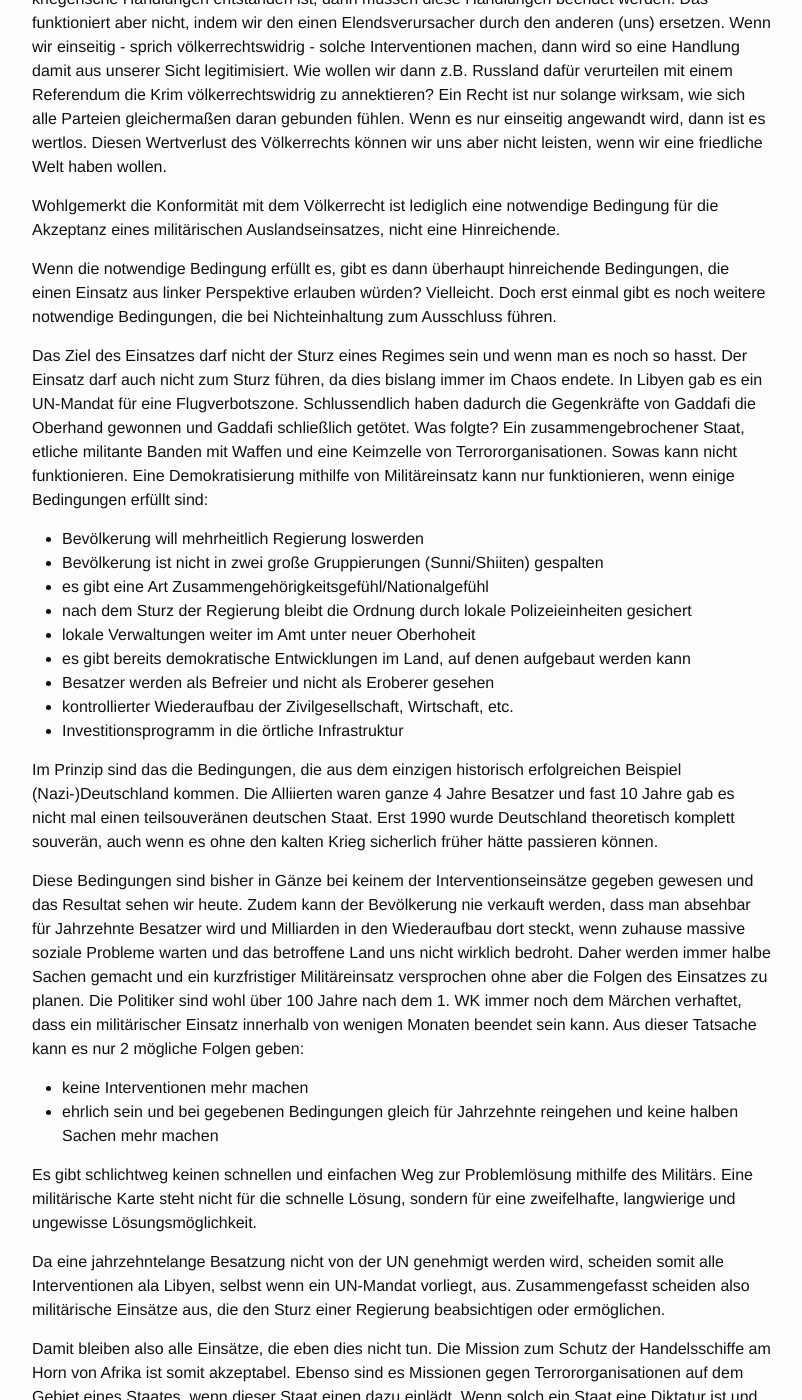
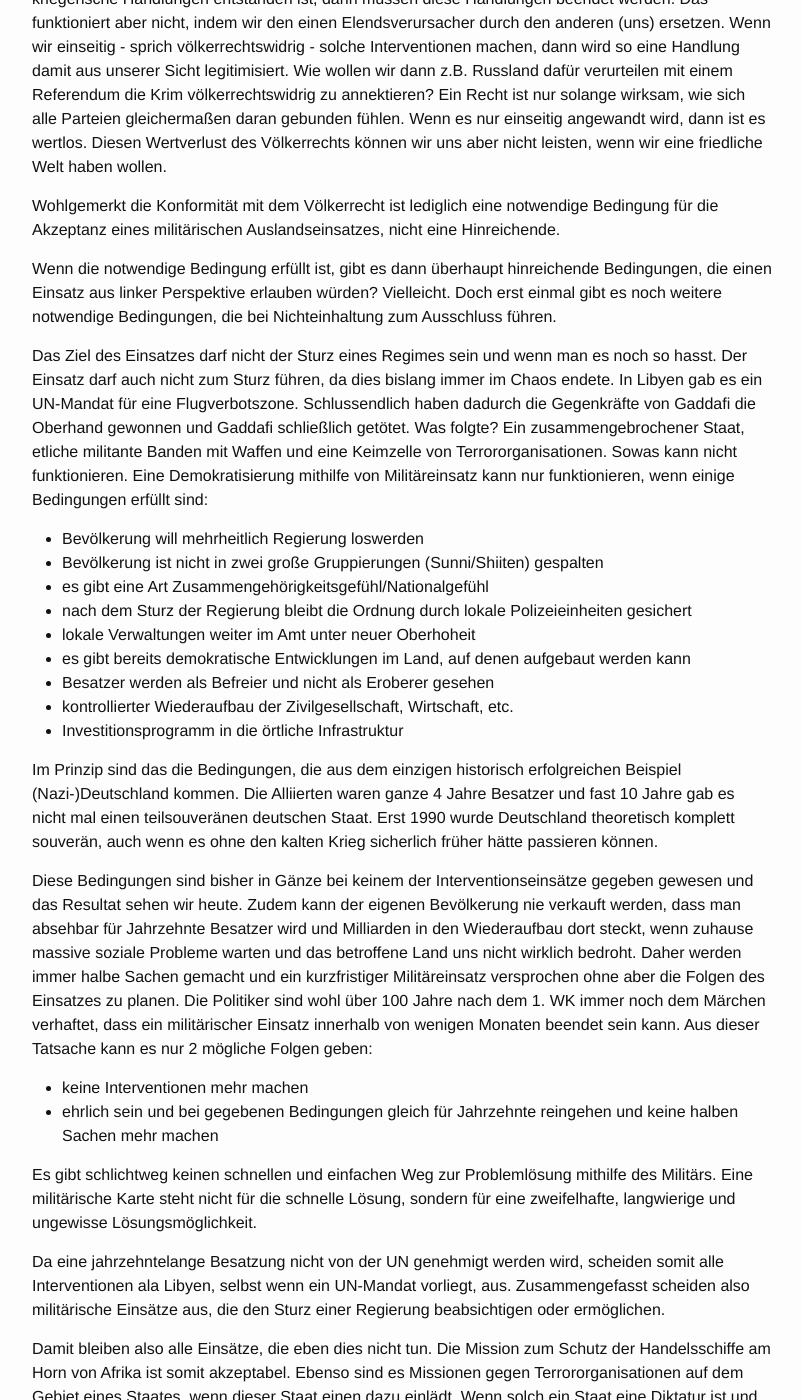
Before and after one commit to frmwrk123/frmwrk123.github.io, a Jekyll site: the page built from _posts/2016-08-08-bundeswehr-ja-nein-antwortsuche.markdown, in a window 1280 px wide and 1400 px high, scrolled down 3123 px. Shown: the whole window, without its empty margins (238-1040 px from the left). Built offline with Jekyll 4.4.1, drawn with Linux system fonts in a browser that asks for light colours.

Commit message:
Fixed typo
Signed-off-by: Jim Martens <github@2martens.de>

```diff
--- a/_posts/2016-08-08-bundeswehr-ja-nein-antwortsuche.markdown
+++ b/_posts/2016-08-08-bundeswehr-ja-nein-antwortsuche.markdown
@@ -165,7 +165,7 @@ Wohlgemerkt die Konformität mit dem Völkerrecht ist lediglich eine notwendige
 Bedingung für die Akzeptanz eines militärischen Auslandseinsatzes, nicht eine
 Hinreichende.
 
-Wenn die notwendige Bedingung erfüllt es, gibt es dann überhaupt hinreichende
+Wenn die notwendige Bedingung erfüllt ist, gibt es dann überhaupt hinreichende
 Bedingungen, die einen Einsatz aus linker Perspektive erlauben würden?
 Vielleicht. Doch erst einmal gibt es noch weitere notwendige Bedingungen,
 die bei Nichteinhaltung zum Ausschluss führen.
@@ -197,7 +197,7 @@ und fast 10 Jahre gab es nicht mal einen teilsouveränen deutschen Staat. Erst
 Krieg sicherlich früher hätte passieren können.
 
 Diese Bedingungen sind bisher in Gänze bei keinem der Interventionseinsätze gegeben
-gewesen und das Resultat sehen wir heute. Zudem kann der Bevölkerung nie verkauft
+gewesen und das Resultat sehen wir heute. Zudem kann der eigenen Bevölkerung nie verkauft
 werden, dass man absehbar für Jahrzehnte Besatzer wird und Milliarden in den Wiederaufbau
 dort steckt, wenn zuhause massive soziale Probleme warten und das betroffene Land
 uns nicht wirklich bedroht. Daher werden immer halbe Sachen gemacht und ein kurzfristiger
```
